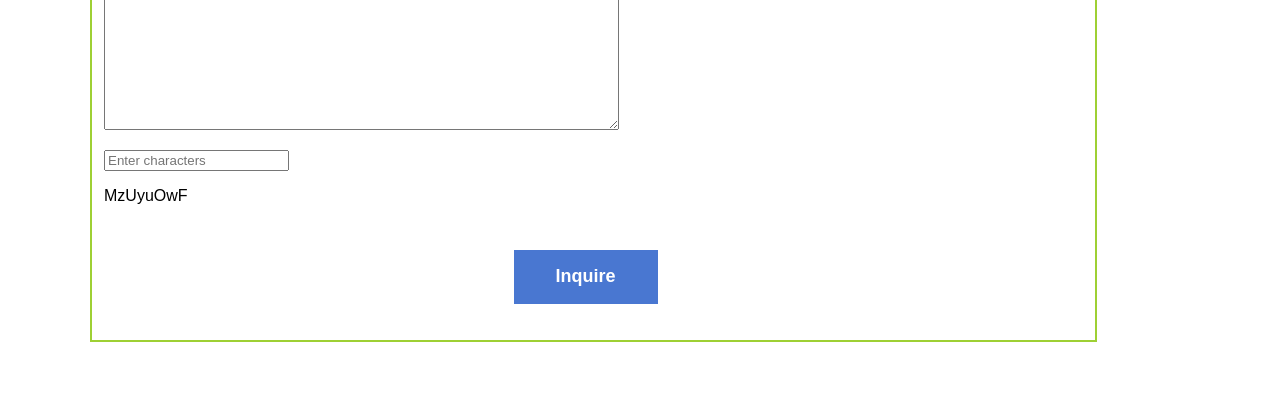
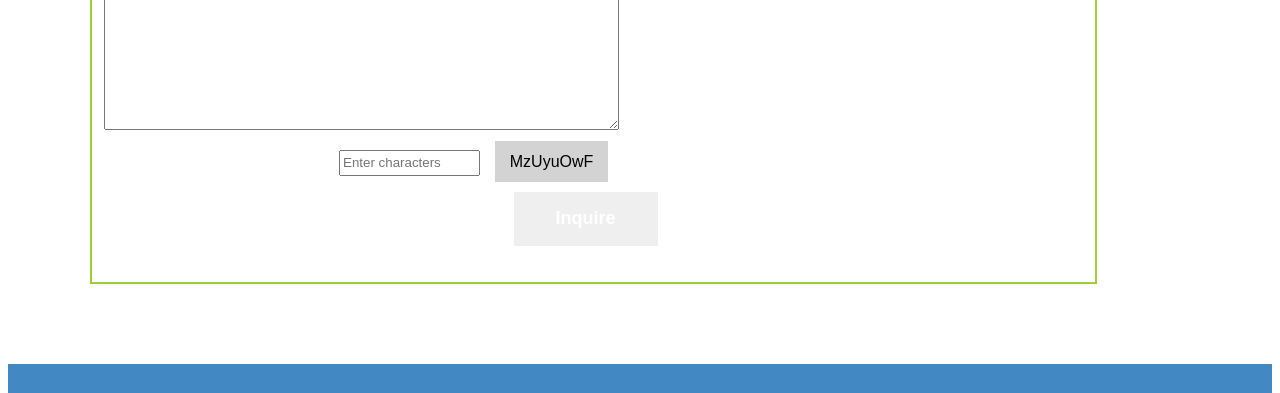
Before and after one commit to annmariajose/homework-module1, a plain HTML site: page contact.html in a window 1280 px wide. Shown: the part 1099-1492 px from the top of the page. Drawn offline with Linux system fonts and the light colour scheme.

Commit message:
Update css to reflect required output

```diff
--- a/styles.css
+++ b/styles.css
@@ -286,9 +286,26 @@ select {
     margin: auto;
 }
 
+.randomcode {
+    width: 52%;
+    margin: auto;
+}
+
+.randomcode input {
+    width: 10em;
+    height: 1.5em;
+}
+
+.randomcode #codes {
+    background-color: lightgray;
+    padding: 12px 15px 12px 15px;
+    margin-left: 10px;
+    display: inline;
+}
+
 input[type="submit"] {
     border: none;
-    background-color: #4977D1;
+    /* background-color: #4977D1; */
     color: #fff;
     width: 8em;
     height: 3em;
```
